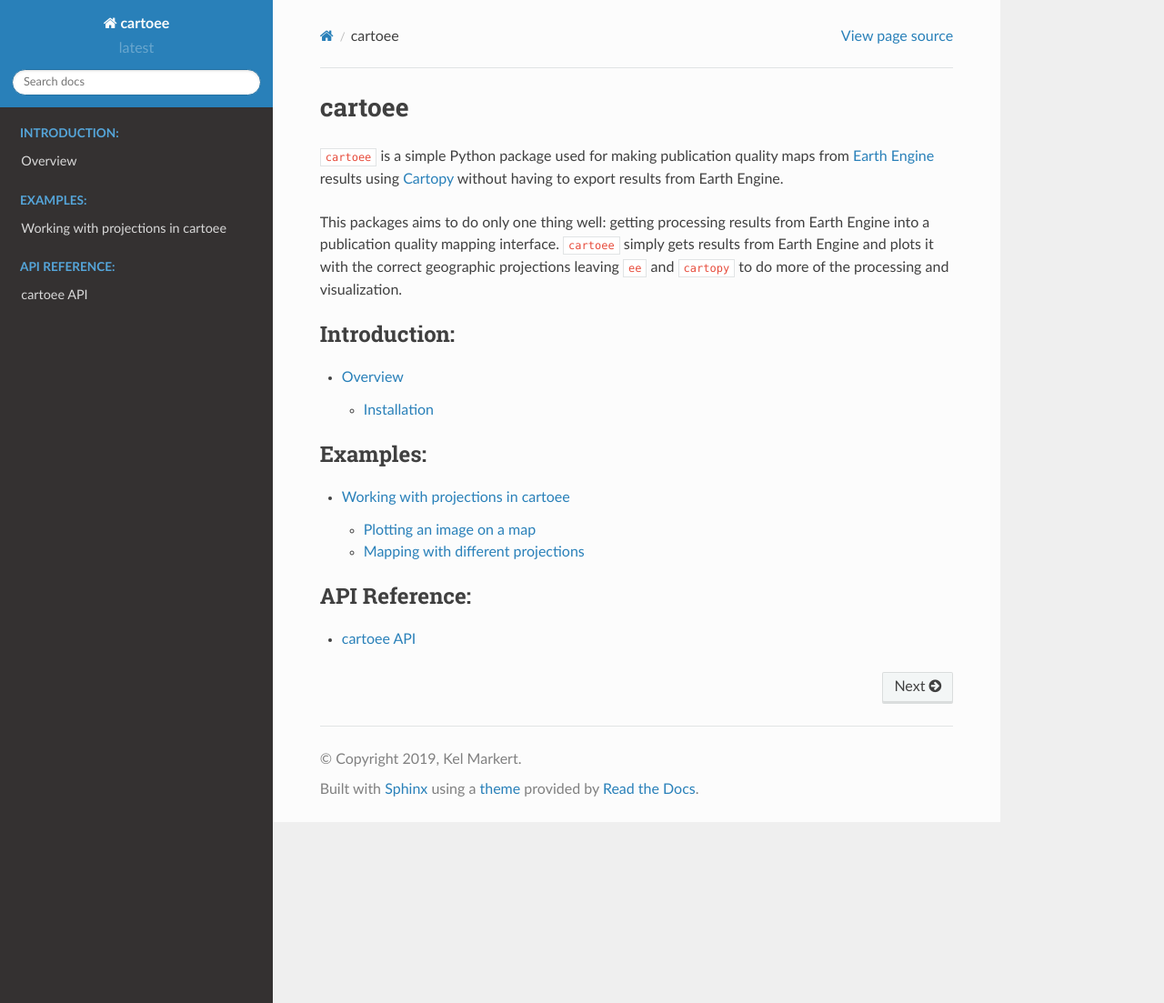
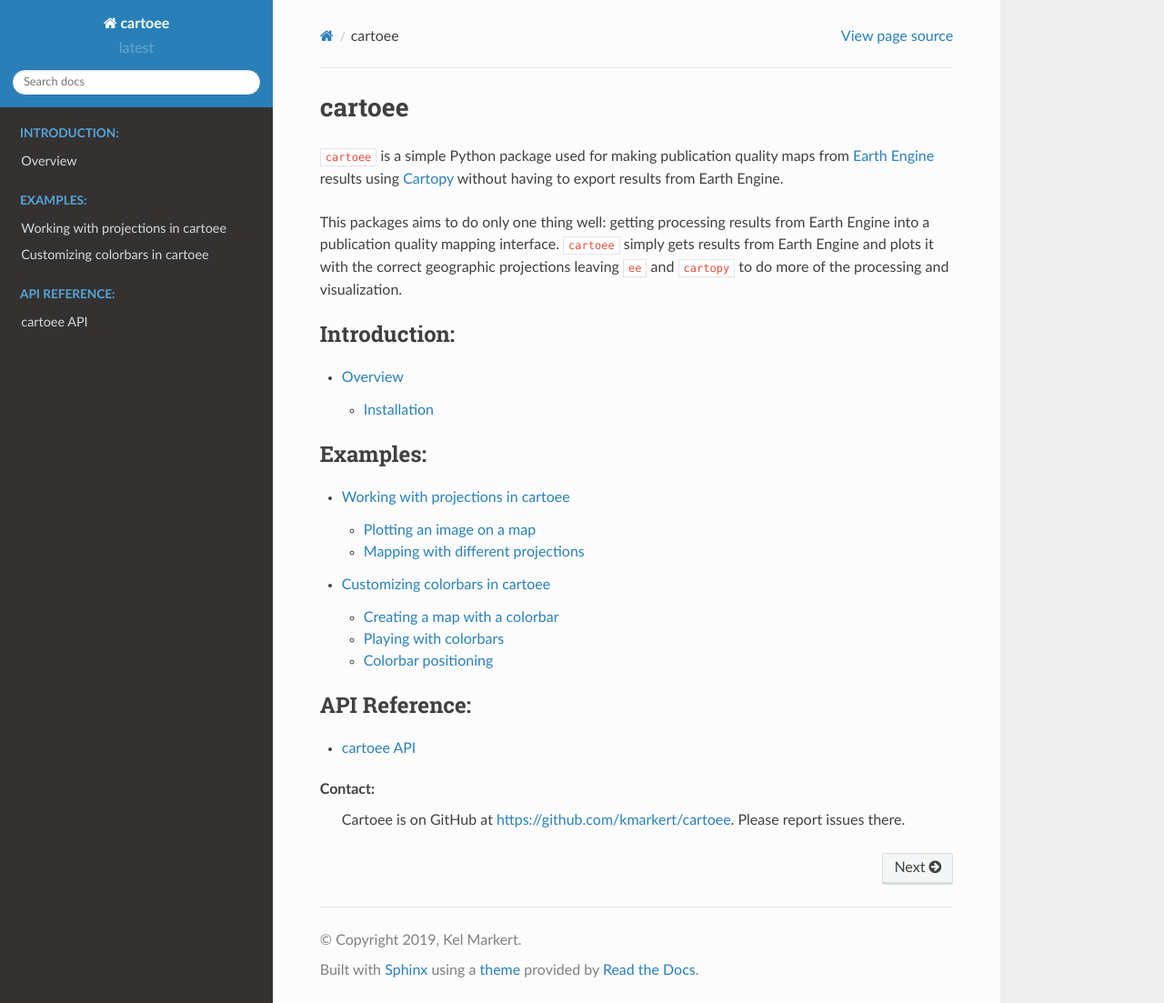
Before and after one commit to KMarkert/cartoee, a Sphinx documentation site: the page built from docs/index.rst, in a window 1280 px wide and 1103 px high. Shown: the whole window at 91% size. Built offline with Sphinx 7.4.7 and the Read the Docs theme 2.0.0, drawn with Linux system fonts in a browser that asks for light colours; pages that are not in the unit, such as notebooks, are missing from menus.

Commit message:
update to docs landing page

```diff
--- a/docs/index.rst
+++ b/docs/index.rst
@@ -31,6 +31,7 @@ and visualization.
 
    examples/cartoee_simple.ipynb
    examples/cartoee_projections.ipynb
+   examples/cartoee_colorbars.ipynb
    examples/cartoee_multimaps.ipynb
 
 
@@ -39,3 +40,6 @@ and visualization.
   :caption: API Reference:
 
   api.rst
+
+Contact:
+ Cartoee is on GitHub at https://github.com/kmarkert/cartoee. Please report issues there.
```
